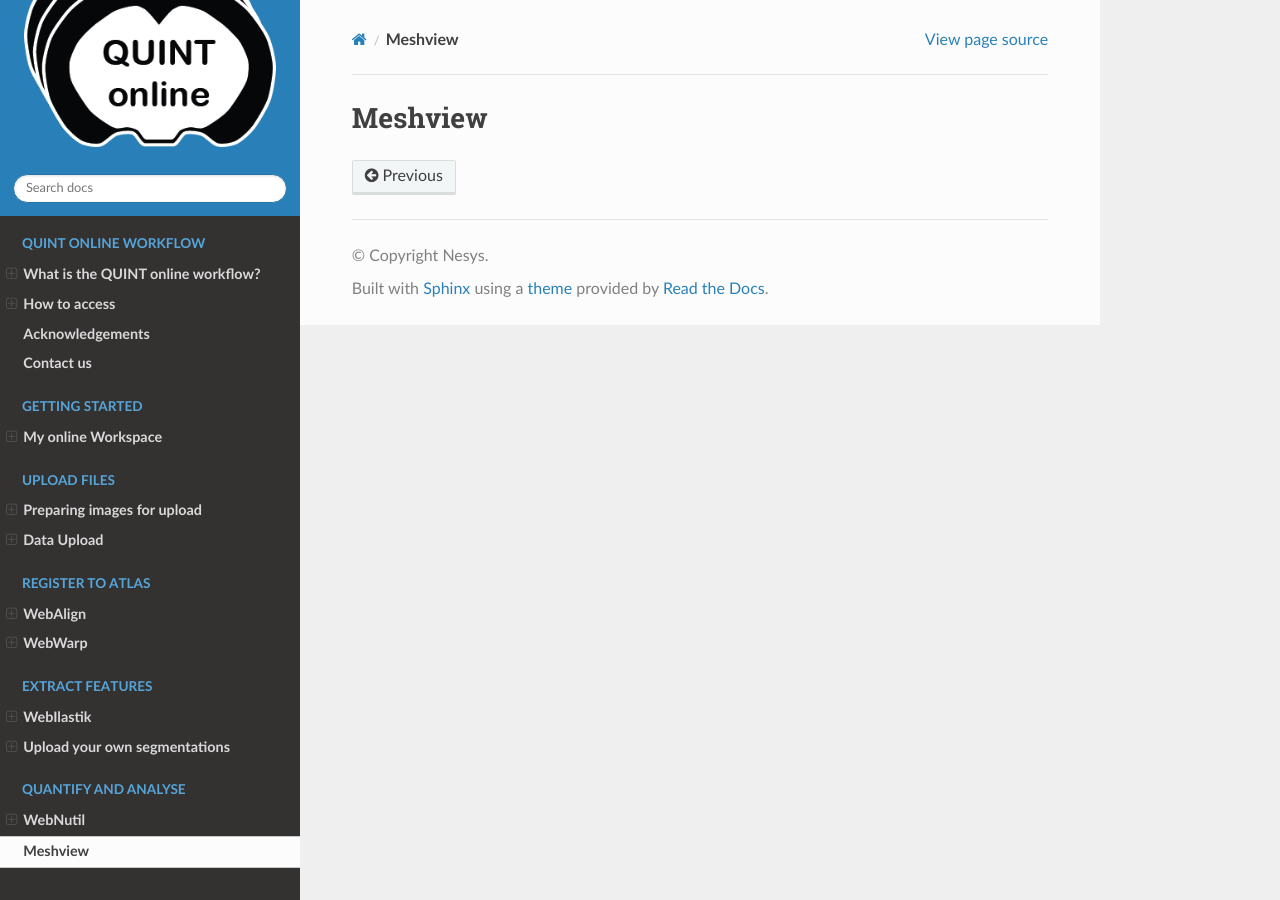
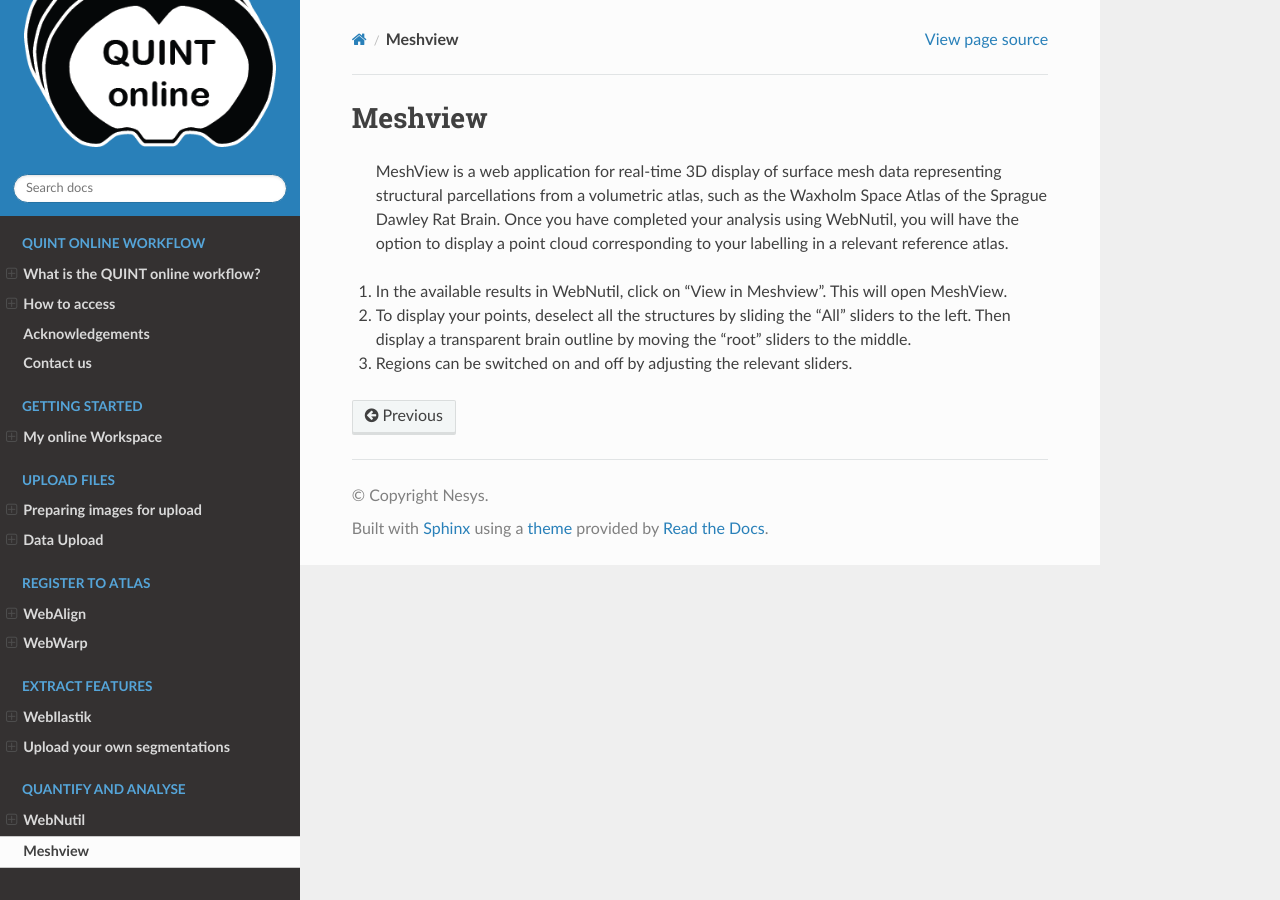
Before and after one commit to Neural-Systems-at-UIO/QUINT_webtools, a Sphinx documentation site: the page built from docs/MeshviewWeb.rst, in a window 1280 px wide. Built offline with Sphinx 7.4.7 and the Read the Docs theme 3.1.0, drawn with Linux system fonts in a browser that asks for light colours.

Commit message:
Update Meshview documentation with usage instructions
Added instructions for using MeshView in WebNutil.

```diff
--- a/docs/MeshviewWeb.rst
+++ b/docs/MeshviewWeb.rst
@@ -1,2 +1,8 @@
 **Meshview**
-=============
+=========================
+
+ MeshView is a web application for real-time 3D display of surface mesh data representing structural parcellations from a volumetric atlas, such as the Waxholm Space Atlas of the Sprague Dawley Rat Brain. Once you have completed your analysis using WebNutil, you will have the option to display a point cloud corresponding to your labelling in a relevant reference atlas.
+
+1. In the available results in WebNutil, click on "View in Meshview". This will open MeshView.
+2. To display your points, deselect all the structures by sliding the "All" sliders to the left. Then display a transparent brain outline by moving the "root" sliders to the middle.
+3. Regions can be switched on and off by adjusting the relevant sliders.
```
